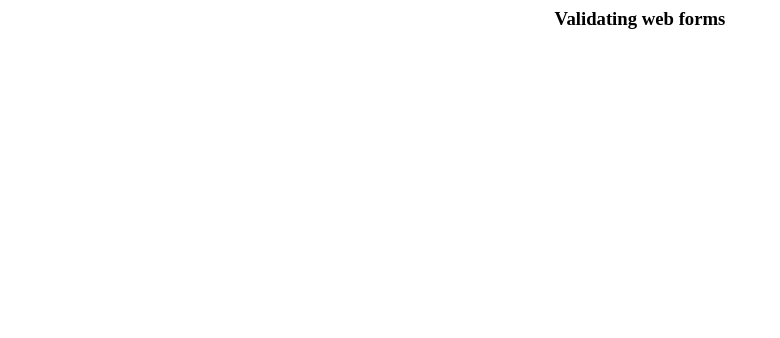
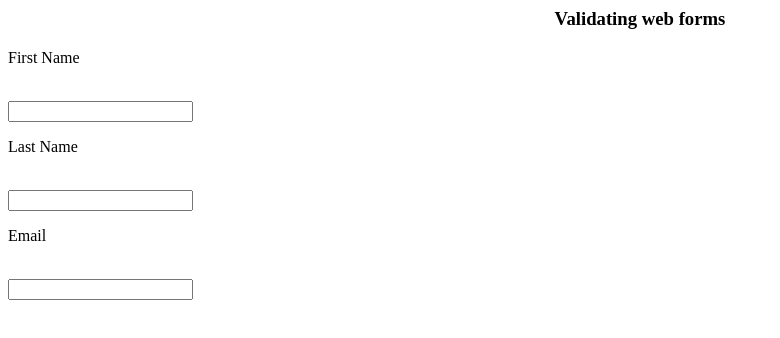
Before and after one commit to achyutjagini/form-validation-project, a website: page index.html in a window 1280 px wide. Shown: the whole page, without its empty margins (0-780 px from the left). Drawn offline with Linux system fonts and the light colour scheme.

Commit message:
2 files modified, 1 added

```diff
--- a/index.html
+++ b/index.html
@@ -1,3 +1,15 @@
 <div id="app"></div>
 
 <h3><center>Validating web forms</center></h3>
+
+<p>First Name</p>
+<br />
+<input type="text" name="fname" />
+
+<p>Last Name</p>
+<br />
+<input type="text" name="lname" />
+
+<p>Email</p>
+<br />
+<input type="text" name="email" />
```
Also changed, not shown: index.js (line endings or trailing spaces).
